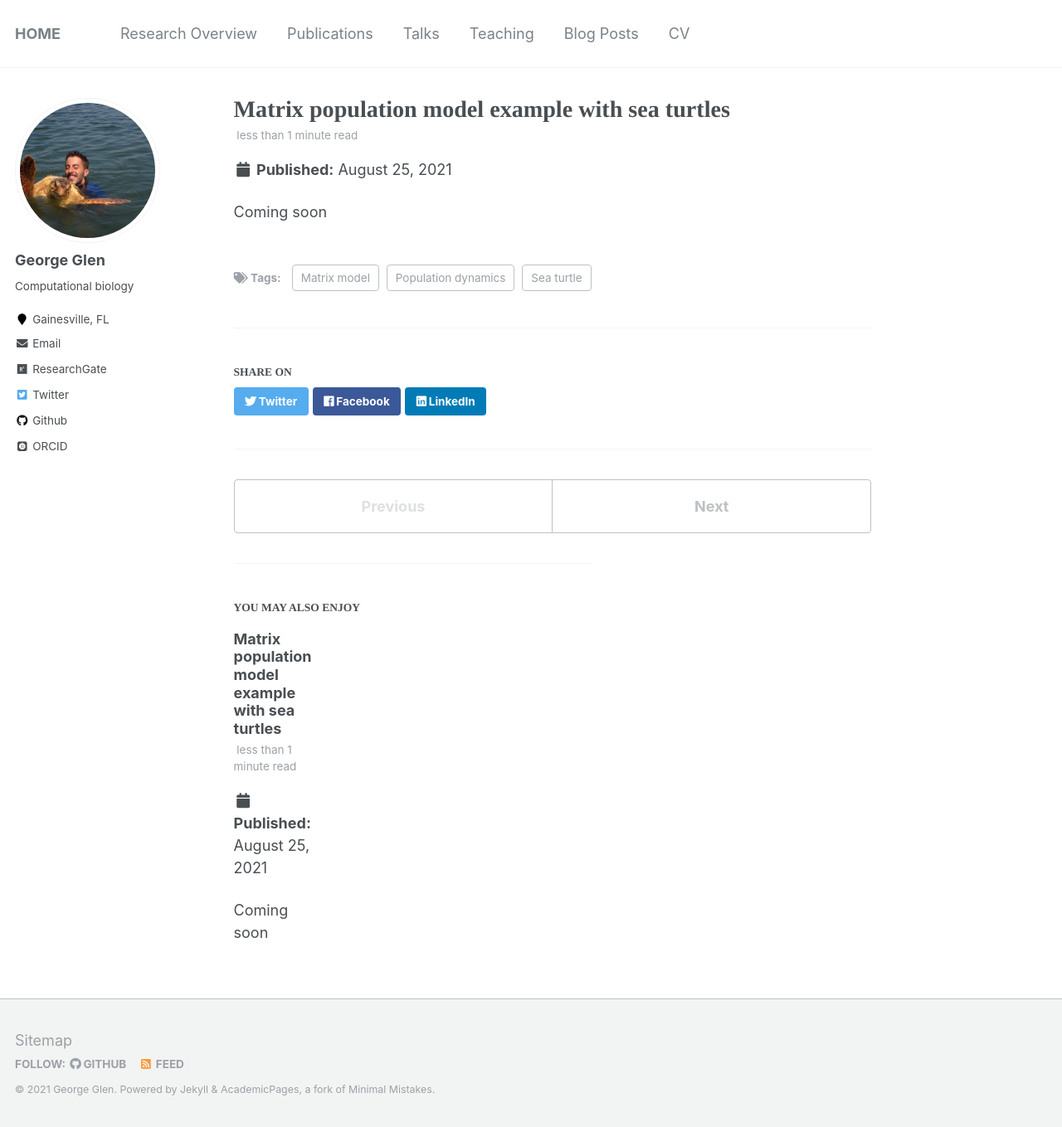
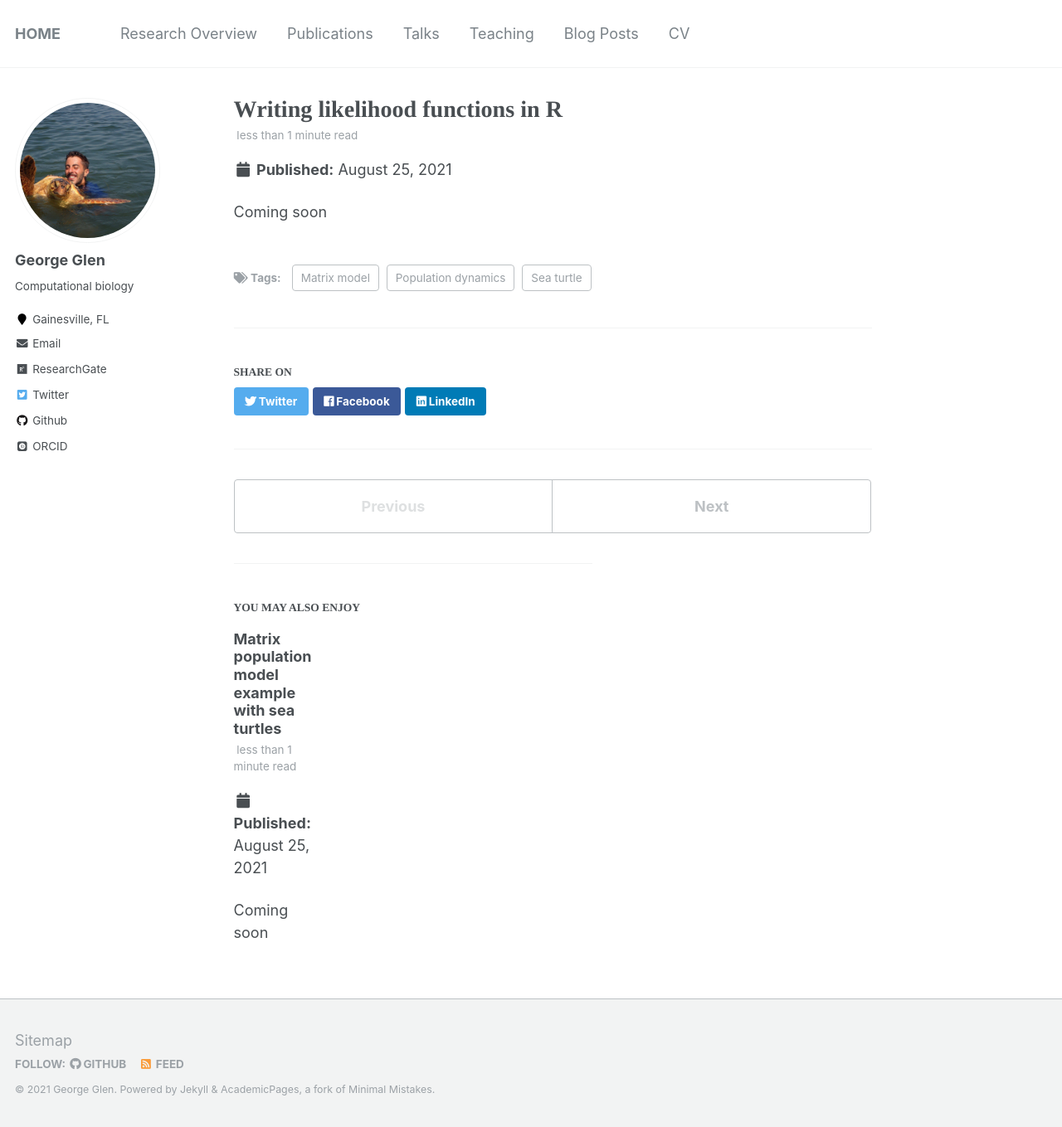
Before and after one commit to constantin-george/constantin-george.github.io, a Jekyll site: the page built from _posts/2021-08-25-blog-post-LikelihoodFunctions.md, in a window 1280 px wide and 1359 px high. Shown: the whole window at 83% size. Built offline with Jekyll 4.4.1, drawn with Linux system fonts in a browser that asks for light colours; some web fonts are replaced.

Commit message:
Update 2021-08-25-blog-post-LikelihoodFunctions.md

```diff
--- a/_posts/2021-08-25-blog-post-LikelihoodFunctions.md
+++ b/_posts/2021-08-25-blog-post-LikelihoodFunctions.md
@@ -1,5 +1,5 @@
 ---
-title: 'Matrix population model example with sea turtles'
+title: 'Writing likelihood functions in R'
 date: 2021-08-25
 permalink: /posts/2012/08/blog-post-LikelihoodFunctions/
 tags:
```
